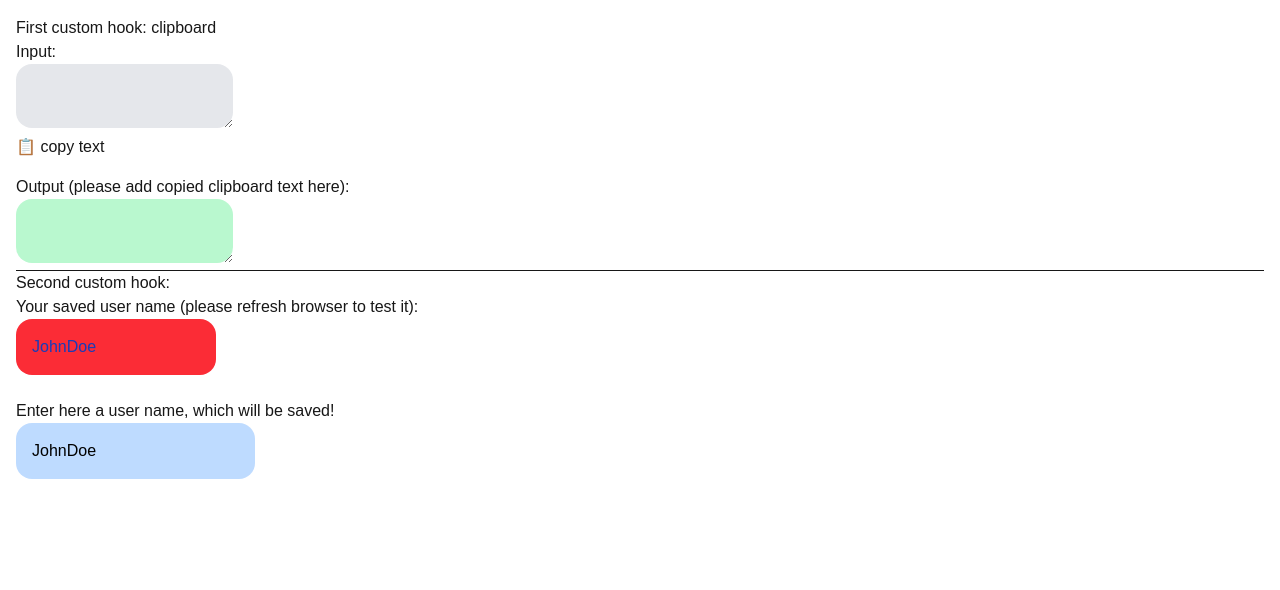
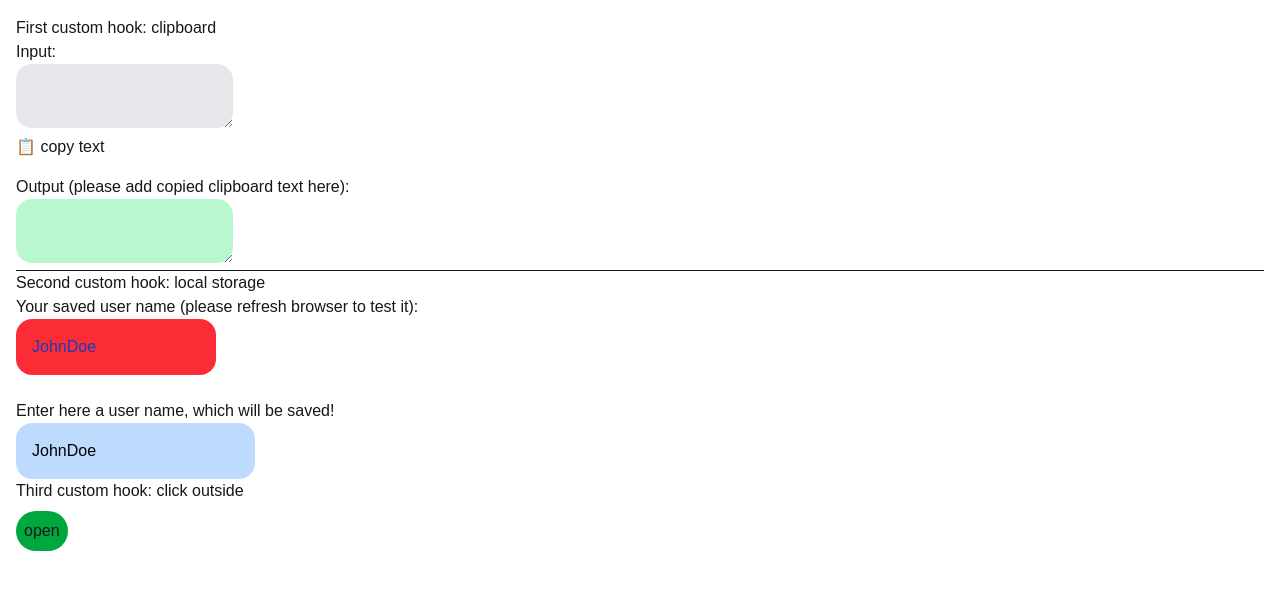
Before and after one commit to JoeLan124/reactpatternDay1, a Next.js app in the folder solution6/: page / in a window 1280 px wide. Shown: the top 590 px of the page. Built offline with nearby package versions, Linux system fonts and the light colour scheme.

Commit message:
third custom hook: clickOutside

```diff
--- /dev/null
+++ b/solution6/app/components/DropDownComponent.js
@@ -0,0 +1,41 @@
+"use client"
+
+import { useRef, useState } from "react";
+import useClickOutside from "../hooks/useClickOutside"
+
+function DropdownComponent() {
+  const [isOpen, setIsOpen] = useState(false);
+  const dropdownRef = useRef(null);
+
+  const closeDropdown = () => {
+    if (isOpen) {
+      setIsOpen(false);
+      console.log(
+        "close dropdown when click is outside"
+      );
+    }
+  };
+
+  useClickOutside(dropdownRef, closeDropdown);
+
+  return (
+    <div>
+      <button onClick={() => setIsOpen(!isOpen)} className="bg-green-600 rounded-4xl p-2 my-2">
+        {isOpen ? "close" : "open"}
+      </button>
+
+      {isOpen && (
+        <div
+          ref={dropdownRef}
+          className="bg-amber-400 rounded-2xl p-4 text-black">
+          <h4>Dropdown Content </h4>
+          <p>
+            Click outside to close me!
+          </p>
+        </div>
+      )}
+    </div>
+  );
+}
+
+export default DropdownComponent;
--- /dev/null
+++ b/solution6/app/hooks/useClickOutside.js
@@ -0,0 +1,33 @@
+"use client"
+import { useEffect } from "react";
+
+
+function useClickOutside(ref, callback) {
+
+  useEffect(() => {
+
+    const handleClickOutside = (event) => {
+
+      if (
+        ref.current &&
+        !ref.current.contains(event.target)
+      ) {
+        callback();
+      }
+    };
+
+    document.addEventListener(
+      "mousedown",
+      handleClickOutside
+    );
+
+    return () => {
+      document.removeEventListener(
+        "mousedown",
+        handleClickOutside
+      );
+    };
+  }, [ref, callback]);
+}
+
+export default useClickOutside;
--- a/solution6/app/page.tsx
+++ b/solution6/app/page.tsx
@@ -2,6 +2,7 @@
 import { useState } from "react";
 import useClipboard from "@/app/hooks/useClipBoard";
 import UserSettings from "@/app/components/UserSettings"
+import DropDownComponent from "@/app/components/DropDownComponent"
 
 export default function Home ()  {
   const [inputValue, setInputValue] = useState("");
@@ -42,10 +43,14 @@ export default function Home ()  {
           <textarea className="bg-green-200 text-black rounded-2xl p-2"></textarea>
         </div>
       </div>
-      <hr className=""/>
+      <hr className="" />
       <div>
-        <p>Second custom hook: </p>
-        <UserSettings/>
+        <p>Second custom hook: local storage </p>
+        <UserSettings />
+      </div>
+      <div>
+        <p>Third custom hook: click outside</p>
+        <DropDownComponent />
       </div>
     </div>
   );
```
